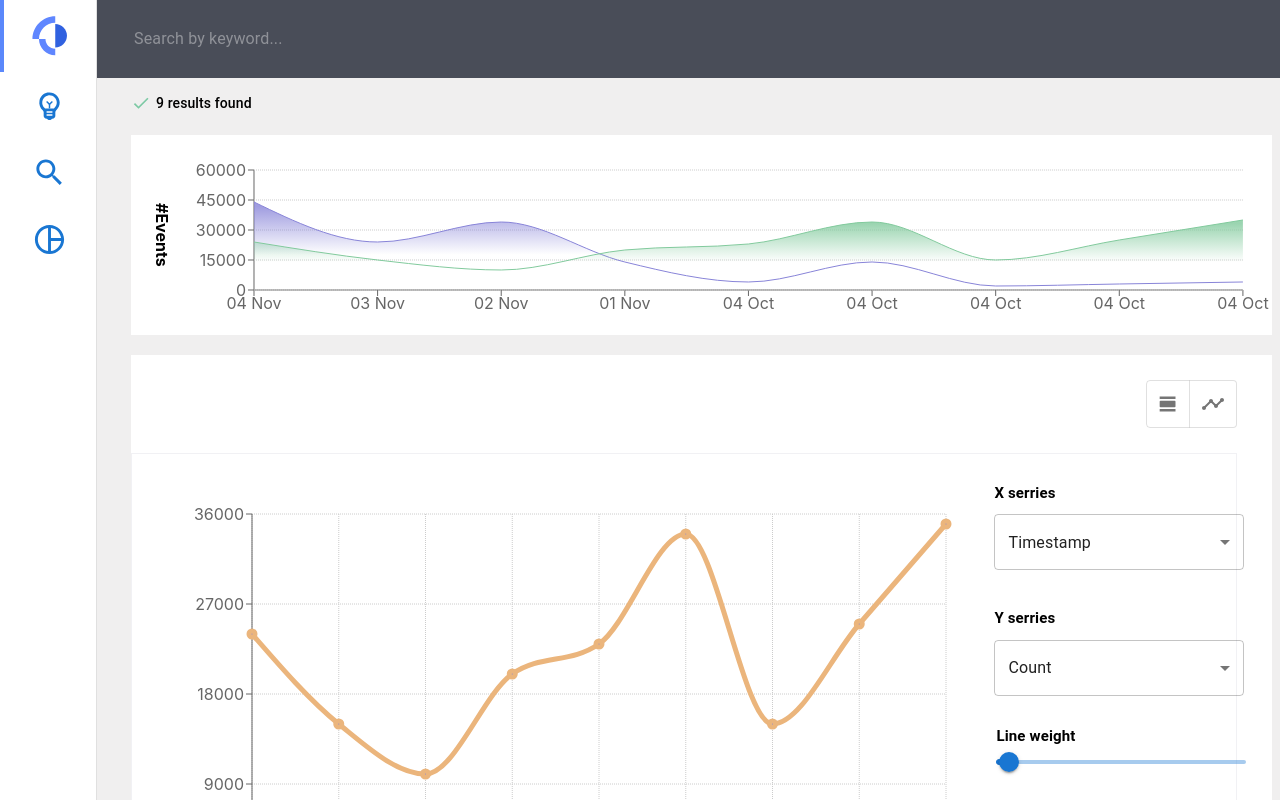
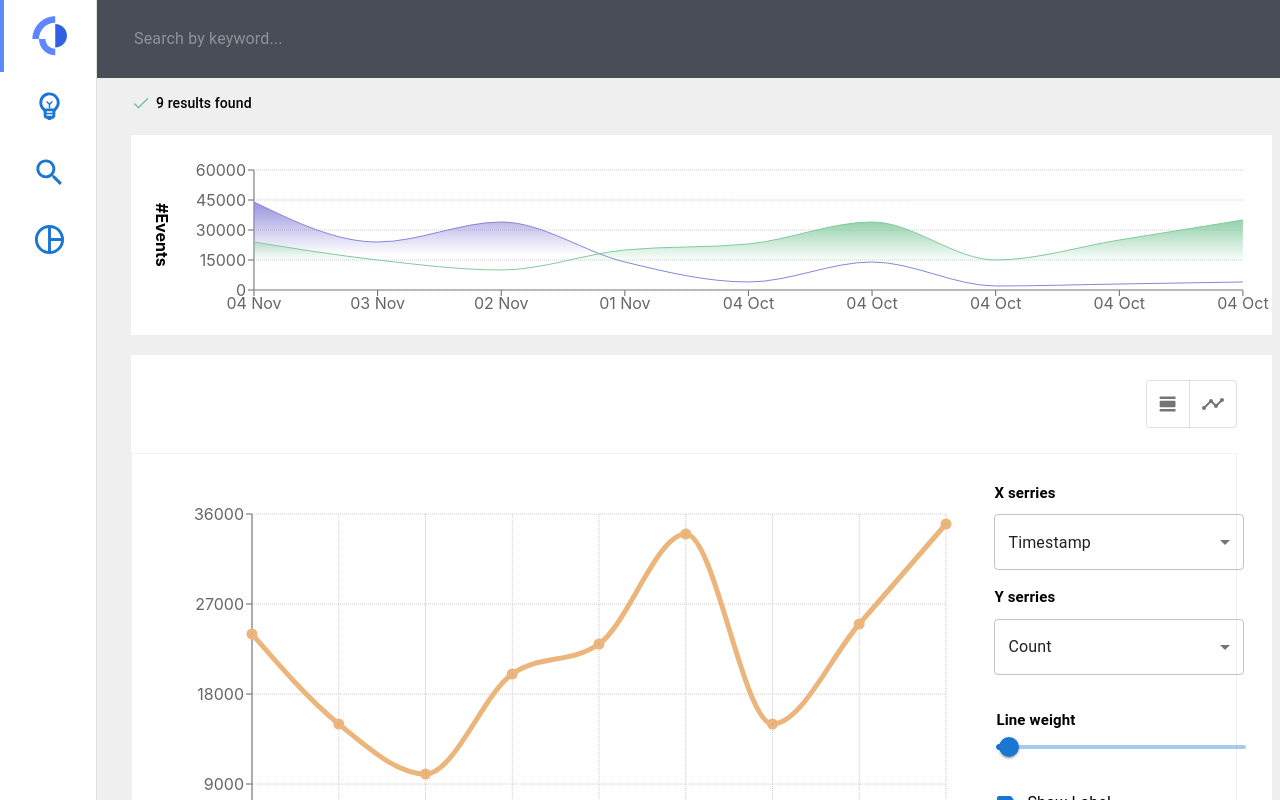
Before and after one commit to ibotchori/logmind, a React (Create React App) app: page / in a window 1280 px wide. Both pictures are taken after a click on the button 1168 px from the left and 403 px from the top of the page. Shown: the top 800 px of the page. Built offline with nearby package versions, Linux system fonts and the light colour scheme.

Commit message:
Customize select elements

```diff
--- a/src/components/MainContent/Chart/Chart.js
+++ b/src/components/MainContent/Chart/Chart.js
@@ -85,12 +85,13 @@ const Chart = () => {
       <Box
         style={{
           maxWidth: 250,
-          padding: "20px 0 60px 10px",
+          padding: "20px 0 80px 10px",
           display: "flex",
           justifyContent: "space-between",
           flexDirection: "column",
         }}
       >
+        <Box style={{ paddingBottom: "10px" }}>
           <FormControl sx={{ m: 1, width: 250 }}>
             <Typography
               style={{
@@ -110,7 +111,7 @@ const Chart = () => {
               <MenuItem value="Timestamp">Timestamp</MenuItem>
             </Select>
           </FormControl>
-        <FormControl sx={{ m: 1, minWidth: 250 }}>
+          <FormControl sx={{ m: 1, width: 250 }}>
             <Typography
               style={{
                 fontSize: "15px",
@@ -130,11 +131,11 @@ const Chart = () => {
               <MenuItem value="Severity">Severity</MenuItem>
             </Select>
           </FormControl>
+        </Box>
         <Box width={250} style={{ paddingLeft: "10px" }}>
           <Typography
             style={{
               fontSize: "15px",
-
               fontWeight: "bold",
             }}
           >
```
Lines whose indentation alone changed are shown as unchanged.
